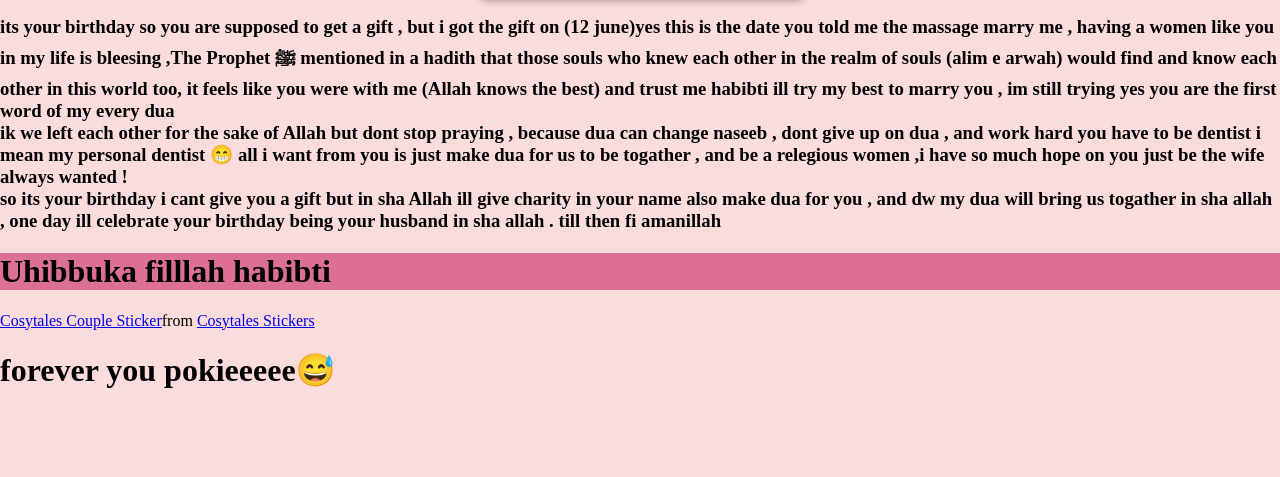
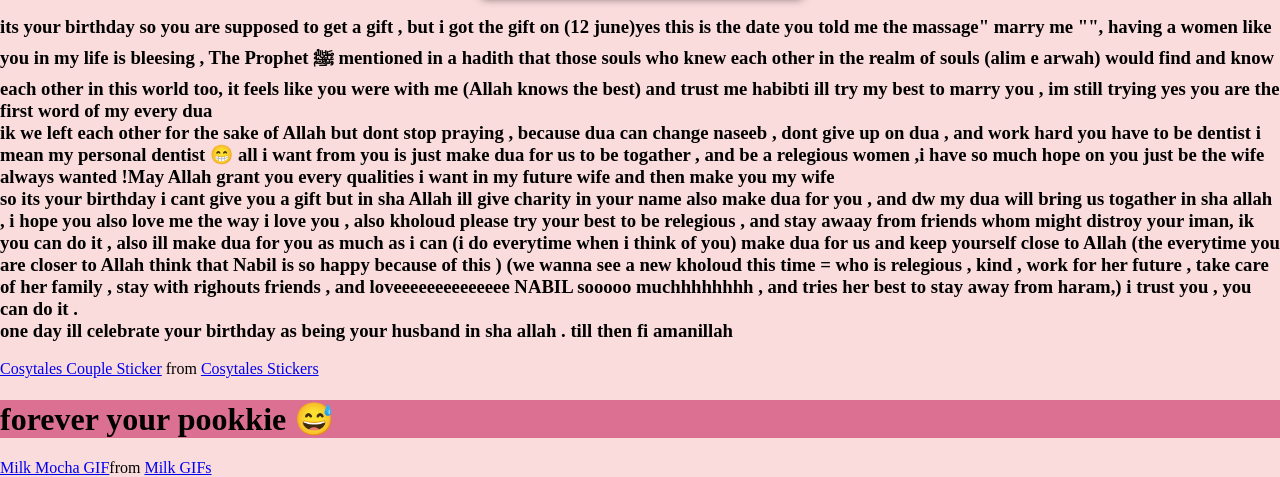
Before and after one commit to nabilxr7/HBD, a plain HTML site: page index.html in a window 1280 px wide. Shown: the part 478-955 px from the top of the page. Before the commit the page ends 888 px from the top, so only its background shows below. Drawn offline with Linux system fonts and the light colour scheme; a script that the page names is missing.

Commit message:
Update index.html

```diff
--- a/index.html
+++ b/index.html
@@ -3,7 +3,7 @@
 <head>
     <meta charset="UTF-8">
     <meta name="viewport" content="width=device-width, initial-scale=1.0">
-    <title>HBD HABIBTI</title>
+    <title>HBD </title>
     <link rel="stylesheet" href="style.css">
 </head>
 <body>
@@ -21,7 +21,7 @@
         <!-- Text -->
         <div class="text">
             <p class="title">
-                Happy Birthday! <br> TianDev
+                Happy Birthday! <br> kholoud
             </p>
             <p>
                 I hope your special day will bring you lots of happiness,
@@ -30,22 +30,37 @@
             </p>
             <p>Hope your day goes great!</p>
         </div>
-
     </div>
-    <h3>its your birthday so you are supposed to get a gift , but i got the gift on (12 june)yes this is the date you told me the massage marry me ,
-        having a women like you in my life is bleesing ,The Prophet ﷺ mentioned in a hadith that those souls who knew each other in the realm of souls (alim e arwah) would find and know each other in this world too,
+    <h3><b>its your birthday so you are supposed to get a gift , but i got the gift on (12 june)yes this is the date you told me the massage" marry me "",
+        having a women like you in my life is bleesing ,
+        The Prophet ﷺ mentioned in a hadith that those souls who knew each other in the realm of souls (alim e arwah) would find and know each other in this world too,
     it feels like you were with me (Allah knows the best)
      and trust me habibti ill try my best to marry you , im still trying yes you are the first word of my every dua<br>
     ik we left each other for the sake of Allah but dont stop praying , because dua can change naseeb ,
     dont give up on dua ,
     and work hard you have to be dentist i mean my personal dentist 😁
-    all i want from you is just  make dua for us to be togather , and be a relegious women ,i have so much hope on you just be the wife always wanted !<br>
+    all i want from you is just  make dua for us to be togather , and be a relegious women ,i have so much hope on you just be the wife always wanted !May Allah grant you every qualities i want in my future wife and then make you my wife <br>
     so its your birthday i cant give you a gift but in sha Allah ill give charity in your name also make dua for you ,
-    and dw my dua  will bring us togather in sha allah ,
-    one day ill celebrate your birthday being your husband in sha allah . till then fi amanillah
-  </h3>
- <h1 style="background-color:palevioletred;">Uhibbuka filllah habibti </h1>
- <div class="tenor-gif-embed" data-postid="11609404176577809322" data-share-method="host" data-aspect-ratio="1" data-width="25%"><a href="https://tenor.com/view/cosytales-couple-adorable-kawaii-couple-love-gif-11609404176577809322">Cosytales Couple Sticker</a>from <a href="https://tenor.com/search/cosytales-stickers">Cosytales Stickers</a></div> <script type="text/javascript" async src="https://tenor.com/embed.js"></script>
-<h1>forever you pokieeeee😅</h1>
+    and dw my dua  will bring us togather in sha allah , i hope you also love me the way i love you ,
+    also kholoud please try your best to be relegious , and stay awaay from friends whom might distroy your iman,
+    ik you can do it , also ill make dua for you as much as i can (i do everytime when i think of you)
+     make dua for us and keep  yourself close to Allah (the everytime you are closer to Allah think that Nabil is so happy because of this )
+    (we wanna see a new kholoud this time = who is relegious , kind , work for her future , take care of her family , stay with righouts friends , and
+    loveeeeeeeeeeeeee NABIL sooooo muchhhhhhhh , and tries her best to stay away  from haram,)
+    i trust you , you can do  it .
+   <br> one day ill celebrate your birthday as being your husband in sha allah . till then fi amanillah
+</b>
+</h3>
+<div class="tenor-gif-embed" data-postid="11609404176577809322" data-share-method="host" data-aspect-ratio="1" data-width="25%">
+    <a href="https://tenor.com/view/cosytales-couple-adorable-kawaii-couple-love-gif-11609404176577809322">Cosytales Couple Sticker</a>
+    from <a href="https://tenor.com/search/cosytales-stickers">Cosytales Stickers</a>
+</div>
+<script type="text/javascript" async src="https://tenor.com/embed.js"></script>
+
+<h1 style="background-color:palevioletred">forever your pookkie 😅 </h1>
+
+<div class="tenor-gif-embed" data-postid="14753648523760252549" data-share-method="host" data-aspect-ratio="1.5" data-width="100%"><a href="https://tenor.com/view/milk-mocha-milk-and-mocha-bears-cute-sad-gif-14753648523760252549">Milk Mocha GIF</a>from <a href="https://tenor.com/search/milk-gifs">Milk GIFs</a></div> <script type="text/javascript" async src="https://tenor.com/embed.js"></script>
+
+
 </body>
 </html>
```
